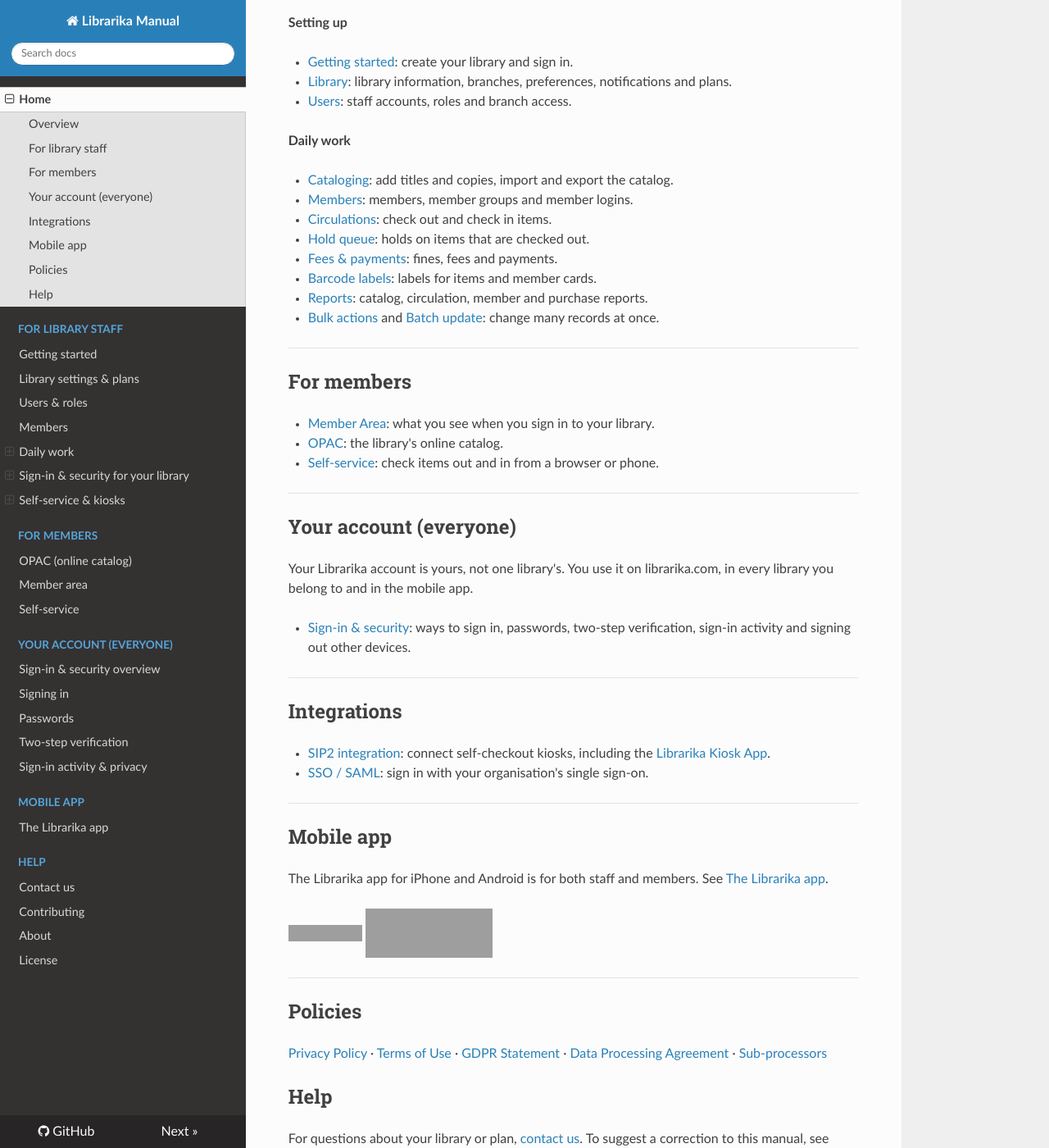
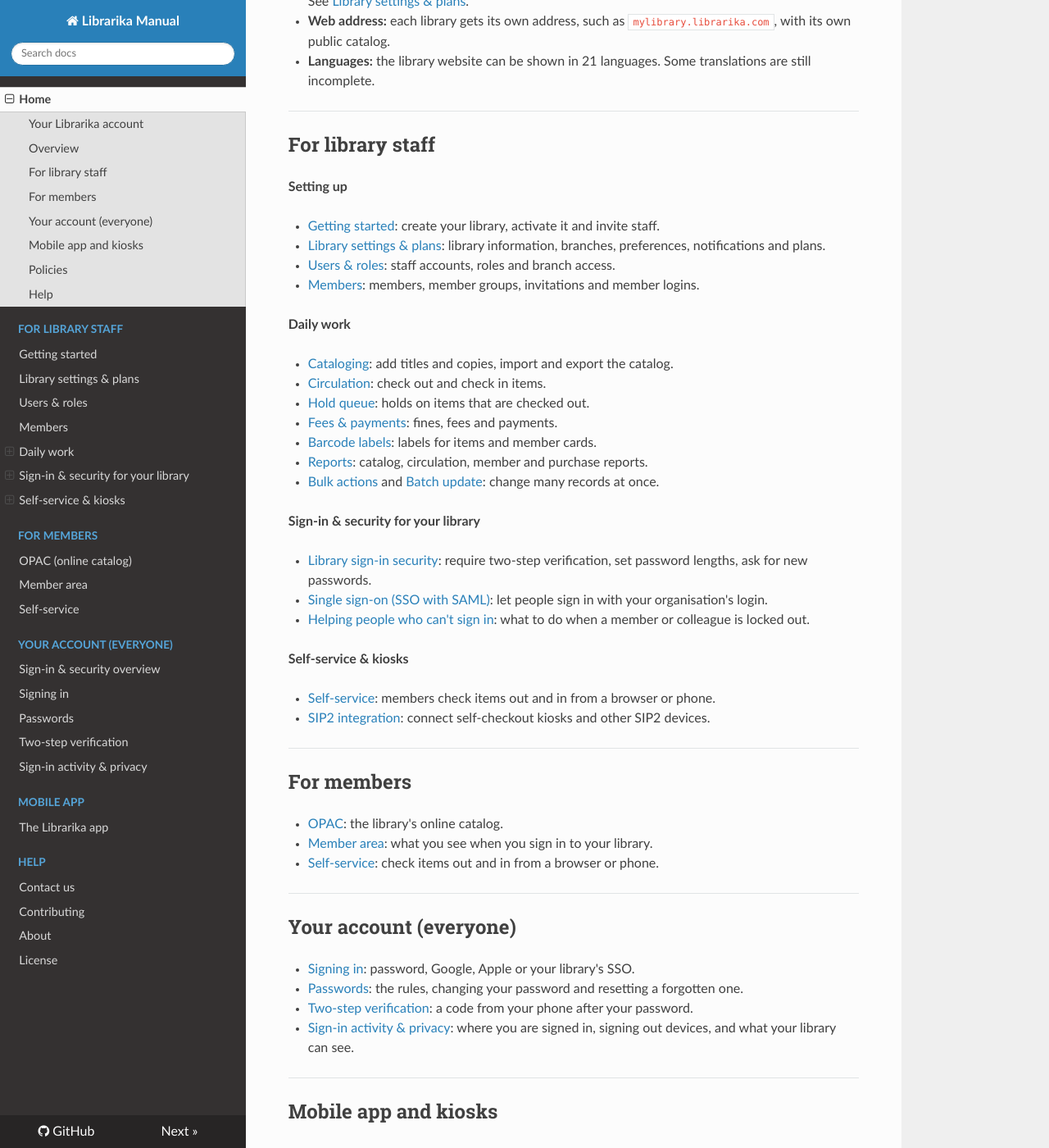
Before and after one commit to Librarika/manual, an MkDocs documentation site: the page built from docs/index.md, in a window 1280 px wide and 1400 px high, scrolled down 835 px. Shown: the whole window at 82% size. Built offline with MkDocs 1.6.1, drawn with Linux system fonts in a browser that asks for light colours; nearby versions of some CDN libraries; some of the changed text lies outside the part shown; grey boxes are pictures that could not be loaded.

Commit message:
Home: three front doors, one-account explainer and the new sections

```diff
--- a/docs/index.md
+++ b/docs/index.md
@@ -6,14 +6,18 @@
 
 * **I run a library.** You set up and manage a library: catalog, members, loans and settings. Start with [Getting started](getting-started.md), then see [For library staff](#for-library-staff).
 * **I'm a library member.** A library invited you, or you borrow from a library that uses Librarika. See [For members](#for-members).
-* **Mobile app.** You use the Librarika app on an iPhone or Android phone, as a member or as staff. See [The Librarika app](mobile-app.md).
+* **I use the app or a kiosk.** You use the Librarika app on a phone, as a member or as staff, or a self-checkout kiosk at your library. See [Mobile app and kiosks](#mobile-app-and-kiosks).
+
+## Your Librarika account
+
+You have **one Librarika account**, and it belongs to you, not to a library. With it you can be a member of one library, staff in another, and run a third, all with the same email address and password. You use it on [librarika.com](https://librarika.com), on each library's own website and in the mobile app. How you sign in, your password and two-step verification are set once for the whole account: see [Your account (everyone)](#your-account-everyone).
 
 ---
 
 ## Overview
 
 * **Who it is for:** school, college and university libraries, public libraries, institutes, organisations, and personal collections.
-* **Plans:** a free plan for up to 2,000 copies, and paid plans for larger collections and more features. See [Library](libraries.md) for plans and upgrades.
+* **Plans:** a free plan for up to 2,000 copies, and paid plans for larger collections and more features. See [Library settings & plans](libraries.md).
 * **Web address:** each library gets its own address, such as `mylibrary.librarika.com`, with its own public catalog.
 * **Languages:** the library website can be shown in 21 languages. Some translations are still incomplete.
 
@@ -23,47 +27,52 @@
 
 **Setting up**
 
-* [Getting started](getting-started.md): create your library and sign in.
-* [Library](libraries.md): library information, branches, preferences, notifications and plans.
-* [Users](users.md): staff accounts, roles and branch access.
+* [Getting started](getting-started.md): create your library, activate it and invite staff.
+* [Library settings & plans](libraries.md): library information, branches, preferences, notifications and plans.
+* [Users & roles](users.md): staff accounts, roles and branch access.
+* [Members](members.md): members, member groups, invitations and member logins.
 
 **Daily work**
 
 * [Cataloging](cataloging.md): add titles and copies, import and export the catalog.
-* [Members](members.md): members, member groups and member logins.
-* [Circulations](circulations.md): check out and check in items.
+* [Circulation](circulations.md): check out and check in items.
 * [Hold queue](hold-queue.md): holds on items that are checked out.
 * [Fees & payments](fees-payments.md): fines, fees and payments.
 * [Barcode labels](barcode-labels.md): labels for items and member cards.
 * [Reports](reports.md): catalog, circulation, member and purchase reports.
 * [Bulk actions](bulk-actions.md) and [Batch update](batch-update.md): change many records at once.
 
+**Sign-in & security for your library**
+
+* [Library sign-in security](library-sign-in-security.md): require two-step verification, set password lengths, ask for new passwords.
+* [Single sign-on (SSO with SAML)](sso-saml.md): let people sign in with your organisation's login.
+* [Helping people who can't sign in](helping-people-sign-in.md): what to do when a member or colleague is locked out.
+
+**Self-service & kiosks**
+
+* [Self-service](self-service.md): members check items out and in from a browser or phone.
+* [SIP2 integration](sip2.md): connect self-checkout kiosks and other SIP2 devices.
+
 ---
 
 ## For members
 
-* [Member Area](member-area.md): what you see when you sign in to your library.
 * [OPAC](opacs.md): the library's online catalog.
+* [Member area](member-area.md): what you see when you sign in to your library.
 * [Self-service](self-service.md): check items out and in from a browser or phone.
 
 ---
 
 ## Your account (everyone)
 
-Your Librarika account is yours, not one library's. You use it on librarika.com, in every library you belong to and in the mobile app.
-
-* [Sign-in & security](sign-in-and-security.md): ways to sign in, passwords, two-step verification, sign-in activity and signing out other devices.
+* [Signing in](signing-in.md): password, Google, Apple or your library's SSO.
+* [Passwords](passwords.md): the rules, changing your password and resetting a forgotten one.
+* [Two-step verification](two-step-verification.md): a code from your phone after your password.
+* [Sign-in activity & privacy](sign-in-activity.md): where you are signed in, signing out devices, and what your library can see.
 
 ---
 
-## Integrations
-
-* [SIP2 integration](sip2.md): connect self-checkout kiosks, including the [Librarika Kiosk App](https://librarika.com/spages/librarika-kiosk-app).
-* [SSO / SAML](sso-saml.md): sign in with your organisation's single sign-on.
-
----
-
-## Mobile app
+## Mobile app and kiosks
 
 The Librarika app for iPhone and Android is for both staff and members. See [The Librarika app](mobile-app.md).
 
```
